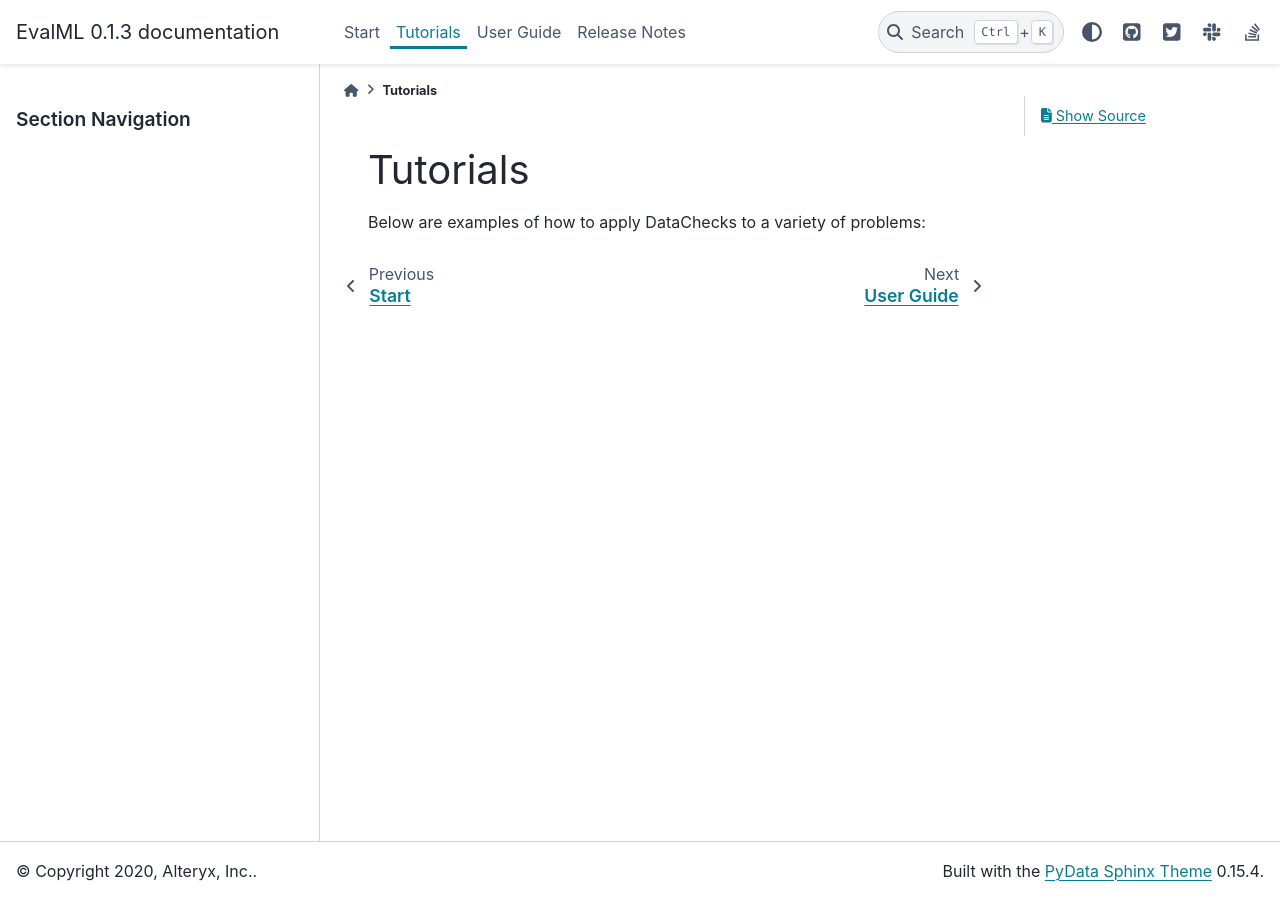
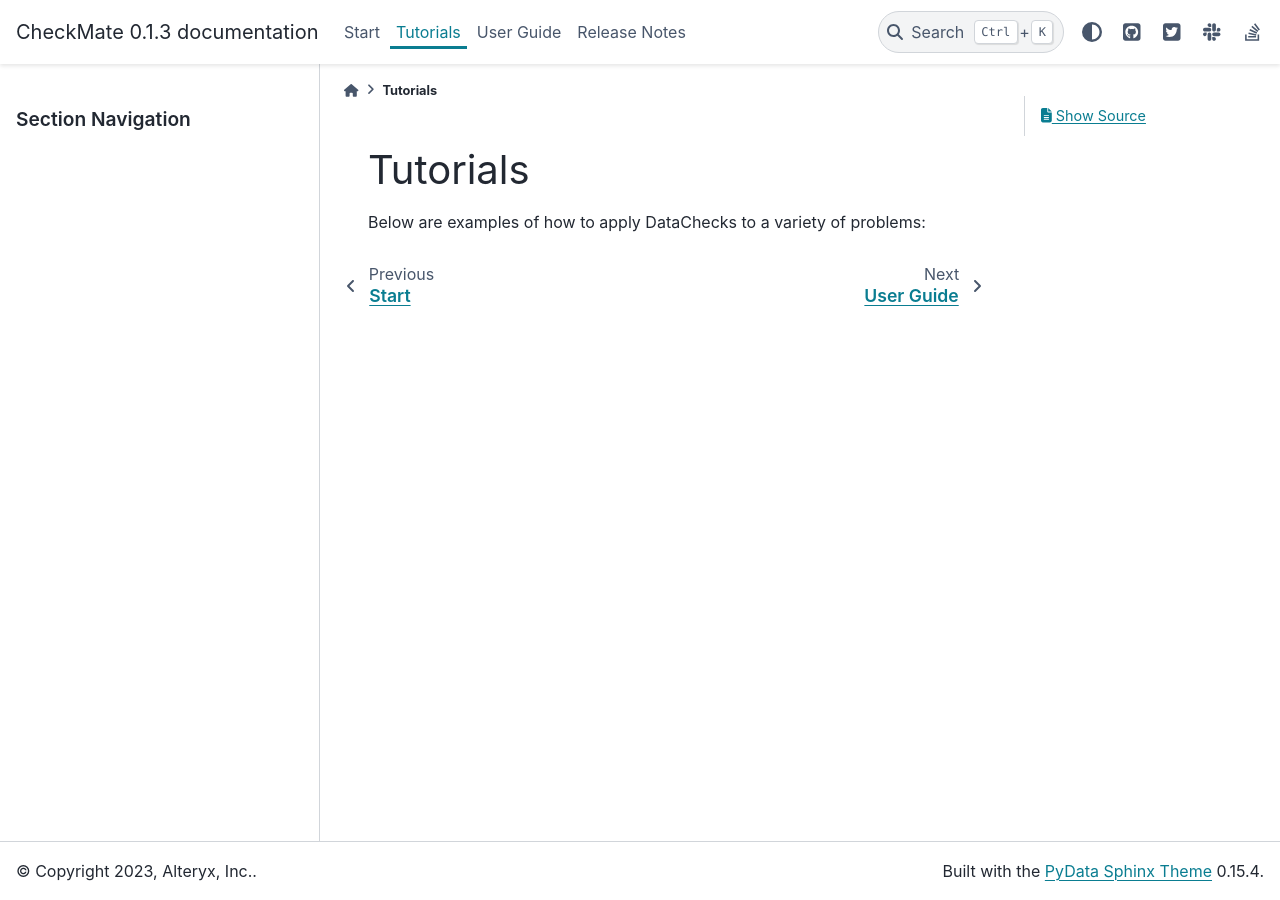
Before and after one commit to NabilFayak/datachecks, a Sphinx documentation site: the page built from docs/source/tutorials.ipynb, in a window 1280 px wide. Built offline with Sphinx 7.4.7 and the PyData theme 0.15.4, drawn with Linux system fonts in a browser that asks for light colours; pages that are not in the unit, such as notebooks, are missing from menus; comment, search, counter and statistics services are not loaded; the version number is read from the project's files by our own code.

Commit message:
refactored docs/conf.py and adjusted readme to slowly transition towards new checkmate naming across entire pkg

```diff
--- a/docs/source/conf.py
+++ b/docs/source/conf.py
@@ -17,7 +17,7 @@ import shutil
 import sys
 from pathlib import Path
 
-import evalml
+import datachecks
 from sphinx.domains.python import PythonDomain
 from sphinx.ext.autodoc import Documenter, MethodDocumenter
 
@@ -27,14 +27,14 @@ sys.path.insert(0, os.path.abspath(path))
 
 # -- Project information -----------------------------------------------------
 
-project = "EvalML"
-copyright = "2020, Alteryx, Inc."
+project = "CheckMate"
+copyright = "2023, Alteryx, Inc."
 author = "Alteryx, Inc."
 
 # The short X.Y version
-version = evalml.__version__
+version = datachecks.__version__
 # The full version, including alpha/beta/rc tags
-release = evalml.__version__
+release = datachecks.__version__
 
 
 # -- General configuration ---------------------------------------------------
@@ -59,8 +59,8 @@ extensions = [
     "myst_parser",
 ]
 
-autoapi_dirs = ["../../evalml"]
-autoapi_ignore = ["*/evalml/tests/*"]
+autoapi_dirs = ["../../datachecks"]
+autoapi_ignore = ["*/tests/*"]
 autoapi_options = [
     "members",
     "undoc-members",
@@ -113,7 +113,7 @@ html_theme_options = {
     "icon_links": [
         {
             "name": "GitHub",
-            "url": "https://github.com/alteryx/evalml",
+            "url": "https://github.com/alteryx/checkmate",
             "icon": "fab fa-github-square",
             "type": "fontawesome",
         },
@@ -131,7 +131,7 @@ html_theme_options = {
         },
         {
             "name": "StackOverflow",
-            "url": "https://stackoverflow.com/questions/tagged/evalml",
+            "url": "https://stackoverflow.com/questions/tagged/checkmate",
             "icon": "fab fa-stack-overflow",
             "type": "fontawesome",
         },
@@ -142,7 +142,7 @@ html_theme_options = {
 
 # The name of an image file (relative to this directory) to place at the top
 # of the sidebar.
-html_logo = "images/evalml_horizontal.svg"
+html_logo = "images/#"
 
 # The name of an image file (relative to this directory) to use as a favicon of
 # the docs.  This file should be a Windows icon file (.ico) being 16x16 or 32x32
@@ -183,7 +183,7 @@ mathjax2_config = {
 # -- Options for HTMLHelp output ---------------------------------------------
 
 # Output file base name for HTML help builder.
-htmlhelp_basename = "EvalMLdoc"
+htmlhelp_basename = "CheckMatedoc"
 
 
 # -- Options for LaTeX output ------------------------------------------------
@@ -207,7 +207,7 @@ latex_elements = {
 # (source start file, target name, title,
 #  author, documentclass [howto, manual, or own class]).
 latex_documents = [
-    (master_doc, "EvalML.tex", "EvalML Documentation", author, "manual"),
+    (master_doc, "CheckMate.tex", "CheckMate Documentation", author, "manual"),
 ]
 
 
@@ -215,7 +215,7 @@ latex_documents = [
 
 # One entry per manual page. List of tuples
 # (source start file, name, description, authors, manual section).
-man_pages = [(master_doc, "evalml", "EvalML Documentation", [author], 1)]
+man_pages = [(master_doc, "checkmate", "CheckMate Documentation", [author], 1)]
 
 
 # -- Options for Texinfo output ----------------------------------------------
@@ -226,10 +226,10 @@ man_pages = [(master_doc, "evalml", "EvalML Documentation", [author], 1)]
 texinfo_documents = [
     (
         master_doc,
-        "EvalML",
-        "EvalML Documentation",
+        "CheckMate",
+        "CheckMate Documentation",
         author,
-        "EvalML",
+        "CheckMate",
         "One line description of project.",
         "Miscellaneous",
     ),
@@ -257,8 +257,8 @@ epub_exclude_files = ["search.html"]
 
 # If evalml is open-sourced: replace github specific style.css
 extlinks = {
-    "issue": ("https://github.com/alteryx/evalml/issues/%s", "#"),
-    "pr": ("https://github.com/alteryx/evalml/pull/%s", "#"),
+    "issue": ("https://github.com/alteryx/checkmate/issues/%s", "#"),
+    "pr": ("https://github.com/alteryx/checkmate/pull/%s", "#"),
     "user": ("https://github.com/%s", "@"),
 }
 
@@ -281,7 +281,7 @@ class AccessorLevelDocumenter(Documenter):
     """
 
     def resolve_name(self, modname, parents, path, base):
-        modname = "evalml"
+        modname = "checkmate"
         mod_cls = path.rstrip(".")
         mod_cls = mod_cls.split(".")
         return modname, mod_cls + [base]
```
Also changed, not shown: README.md (+6 -6 lines), datachecks/__init__.py (+38 -0 lines), docs/source/index.ipynb, 4 other files.
